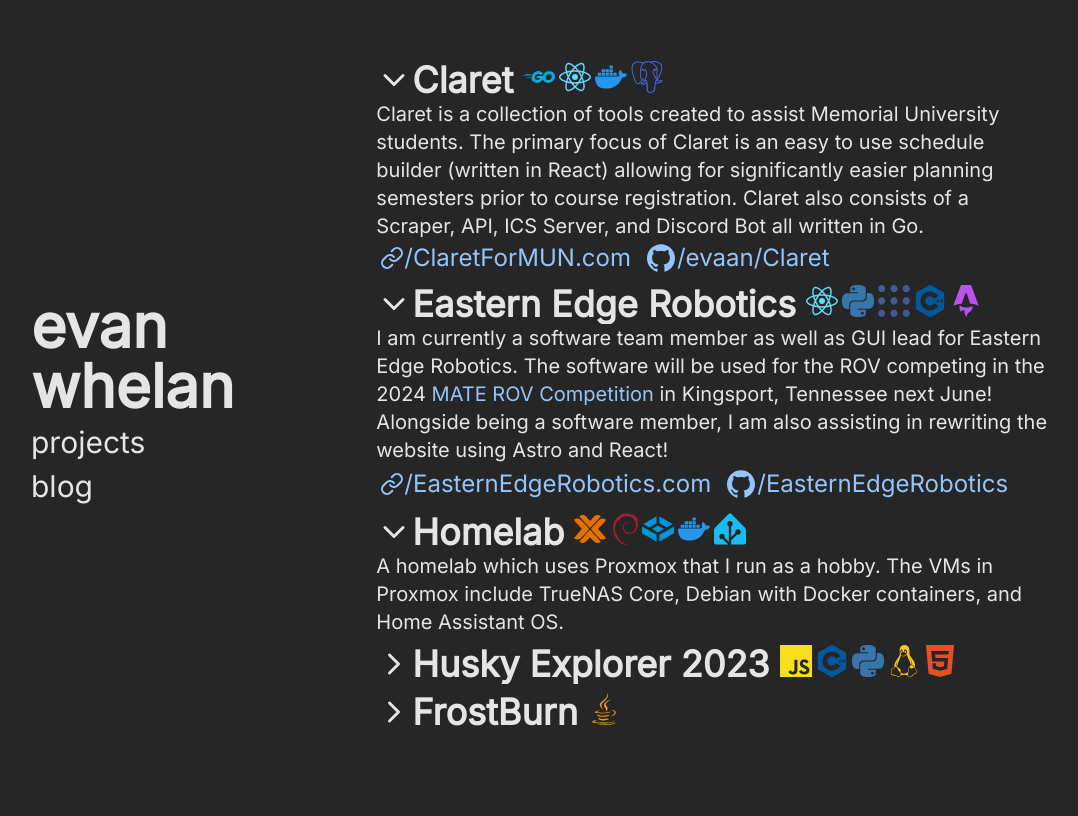
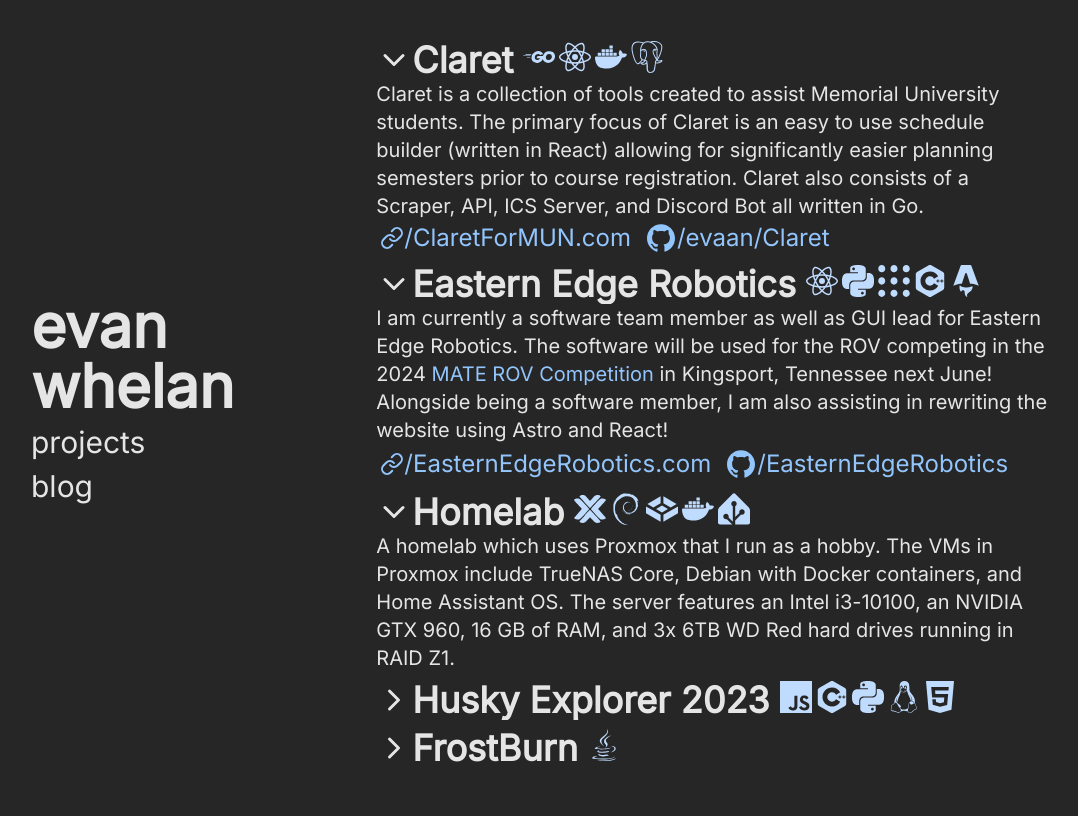
Before and after one commit to evaan/evaan.github.io, an Astro site: page /projects in a window 1280 px wide. Shown: the whole page, without its empty margins (101-1179 px from the left). Built offline with nearby package versions, Linux system fonts and the light colour scheme; Astro itself is replaced by a stand-in of ours.

Commit message:
change icon colours

```diff
--- a/src/layouts/Layout.astro
+++ b/src/layouts/Layout.astro
@@ -41,6 +41,10 @@
                     scrollbar-width: none;
                 }
             }
+
+            * {
+                font-variant-ligatures: none;
+            }
         </style>
     </head>
     <body>
--- a/src/pages/projects.astro
+++ b/src/pages/projects.astro
@@ -9,10 +9,10 @@
     <div class="my-10 w-screen overflow-hidden">
         <Accordion shown={true} index={0} title="Claret">
             <Fragment slot="icons">
-                <svg role="img" viewBox="0 0 24 24" xmlns="http://www.w3.org/2000/svg" width="32px" height="32px" class="fill-[#00ADD8] mr-1"><path d={siGo.path}/></svg>
-                <svg role="img" viewBox="0 0 24 24" xmlns="http://www.w3.org/2000/svg" width="32px" height="32px" class="fill-[#61DAFB] mr-1"><path d={siReact.path}/></svg>
-                <svg role="img" viewBox="0 0 24 24" xmlns="http://www.w3.org/2000/svg" width="32px" height="32px" class="fill-[#2496ED] mr-1"><path d={siDocker.path}/></svg>
-                <svg role="img" viewBox="0 0 24 24" xmlns="http://www.w3.org/2000/svg" width="32px" height="32px" class="fill-[#4169E1]"><path d={siPostgresql.path}/></svg>
+                <svg role="img" viewBox="0 0 24 24" xmlns="http://www.w3.org/2000/svg" width="32px" height="32px" class="fill-blue-200 mr-1"><path d={siGo.path}/></svg>
+                <svg role="img" viewBox="0 0 24 24" xmlns="http://www.w3.org/2000/svg" width="32px" height="32px" class="fill-blue-200 mr-1"><path d={siReact.path}/></svg>
+                <svg role="img" viewBox="0 0 24 24" xmlns="http://www.w3.org/2000/svg" width="32px" height="32px" class="fill-blue-200 mr-1"><path d={siDocker.path}/></svg>
+                <svg role="img" viewBox="0 0 24 24" xmlns="http://www.w3.org/2000/svg" width="32px" height="32px" class="fill-blue-200"><path d={siPostgresql.path}/></svg>
             </Fragment>
             <Fragment slot="data">
                 <p class="text-xl">
@@ -34,11 +34,11 @@
         </Accordion>
         <Accordion shown={true} index={1}, title="Eastern Edge Robotics">
             <Fragment slot="icons">
-                <svg role="img" viewBox="0 0 24 24" xmlns="http://www.w3.org/2000/svg" width="32px" height="32px" class="fill-[#61DAFB] mr-1"><path d={siReact.path}/></svg>
-                <svg role="img" viewBox="0 0 24 24" xmlns="http://www.w3.org/2000/svg" width="32px" height="32px" class="fill-[#3776AB] mr-1"><path d={siPython.path}/></svg>
-                <svg role="img" viewBox="0 0 24 24" xmlns="http://www.w3.org/2000/svg" width="32px" height="32px" class="fill-[#405D93] mr-1"><path d={siRos.path}/></svg>
-                <svg role="img" viewBox="0 0 24 24" xmlns="http://www.w3.org/2000/svg" width="32px" height="32px" class="fill-[#00599C] mr-1"><path d={siCplusplus.path}/></svg>
-                <svg role="img" viewBox="0 0 24 24" xmlns="http://www.w3.org/2000/svg" width="32px" height="32px" class="fill-[#BC52EE]"><path d={siAstro.path}/></svg>
+                <svg role="img" viewBox="0 0 24 24" xmlns="http://www.w3.org/2000/svg" width="32px" height="32px" class="fill-blue-200 mr-1"><path d={siReact.path}/></svg>
+                <svg role="img" viewBox="0 0 24 24" xmlns="http://www.w3.org/2000/svg" width="32px" height="32px" class="fill-blue-200 mr-1"><path d={siPython.path}/></svg>
+                <svg role="img" viewBox="0 0 24 24" xmlns="http://www.w3.org/2000/svg" width="32px" height="32px" class="fill-blue-200 mr-1"><path d={siRos.path}/></svg>
+                <svg role="img" viewBox="0 0 24 24" xmlns="http://www.w3.org/2000/svg" width="32px" height="32px" class="fill-blue-200 mr-1"><path d={siCplusplus.path}/></svg>
+                <svg role="img" viewBox="0 0 24 24" xmlns="http://www.w3.org/2000/svg" width="32px" height="32px" class="fill-blue-200"><path d={siAstro.path}/></svg>
             </Fragment>
             <Fragment slot="data">
                 <p class="text-xl">
@@ -60,25 +60,26 @@
         </Accordion>
         <Accordion shown={true} index={2} title="Homelab">
             <Fragment slot="icons">
-                <svg role="img" viewBox="0 0 24 24" xmlns="http://www.w3.org/2000/svg" width="32px" height="32px" class="fill-[#E57000] mr-1"><path d={siProxmox.path}/></svg>
-                <svg role="img" viewBox="0 0 24 24" xmlns="http://www.w3.org/2000/svg" width="32px" height="32px" class="fill-[#A81D33]"><path d={siDebian.path}/></svg>
-                <svg role="img" viewBox="0 0 24 24" xmlns="http://www.w3.org/2000/svg" width="32px" height="32px" class="fill-[#0095D5] mr-1"><path d={siTruenas.path}/></svg>
-                <svg role="img" viewBox="0 0 24 24" xmlns="http://www.w3.org/2000/svg" width="32px" height="32px" class="fill-[#2496ED] mr-1"><path d={siDocker.path}/></svg>
-                <svg role="img" viewBox="0 0 24 24" xmlns="http://www.w3.org/2000/svg" width="32px" height="32px" class="fill-[#18BCF2] mr-1"><path d={siHomeassistant.path}/></svg>
+                <svg role="img" viewBox="0 0 24 24" xmlns="http://www.w3.org/2000/svg" width="32px" height="32px" class="fill-blue-200 mr-1"><path d={siProxmox.path}/></svg>
+                <svg role="img" viewBox="0 0 24 24" xmlns="http://www.w3.org/2000/svg" width="32px" height="32px" class="fill-blue-200 mr-1"><path d={siDebian.path}/></svg>
+                <svg role="img" viewBox="0 0 24 24" xmlns="http://www.w3.org/2000/svg" width="32px" height="32px" class="fill-blue-200 mr-1"><path d={siTruenas.path}/></svg>
+                <svg role="img" viewBox="0 0 24 24" xmlns="http://www.w3.org/2000/svg" width="32px" height="32px" class="fill-blue-200 mr-1"><path d={siDocker.path}/></svg>
+                <svg role="img" viewBox="0 0 24 24" xmlns="http://www.w3.org/2000/svg" width="32px" height="32px" class="fill-blue-200 mr-1"><path d={siHomeassistant.path}/></svg>
             </Fragment>
             <Fragment slot="data">
                 <p class="text-xl">
                     A homelab which uses Proxmox that I run as a hobby. The VMs in Proxmox include TrueNAS Core, Debian with Docker containers, and Home Assistant OS.
+                    The server features an Intel i3-10100, an NVIDIA GTX 960, 16 GB of RAM, and 3x 6TB WD Red hard drives running in RAID Z1.
                 </p>
             </Fragment>
         </Accordion>
         <Accordion shown={false} index={3} title="Husky Explorer 2023">
             <Fragment slot="icons">
-                <svg role="img" viewBox="0 0 24 24" xmlns="http://www.w3.org/2000/svg" width="32px" height="32px" class="fill-[#F7DF1E] mr-1"><path d={siJavascript.path}/></svg>
-                <svg role="img" viewBox="0 0 24 24" xmlns="http://www.w3.org/2000/svg" width="32px" height="32px" class="fill-[#00599C] mr-1"><path d={siCplusplus.path}/></svg>
-                <svg role="img" viewBox="0 0 24 24" xmlns="http://www.w3.org/2000/svg" width="32px" height="32px" class="fill-[#3776AB] mr-1"><path d={siPython.path}/></svg>
-                <svg role="img" viewBox="0 0 24 24" xmlns="http://www.w3.org/2000/svg" width="32px" height="32px" class="fill-[#FCC624] mr-1"><path d={siLinux.path}/></svg>
-                <svg role="img" viewBox="0 0 24 24" xmlns="http://www.w3.org/2000/svg" width="32px" height="32px" class="fill-[#E34F26]"><path d={siHtml5.path}/></svg>
+                <svg role="img" viewBox="0 0 24 24" xmlns="http://www.w3.org/2000/svg" width="32px" height="32px" class="fill-blue-200 mr-1"><path d={siJavascript.path}/></svg>
+                <svg role="img" viewBox="0 0 24 24" xmlns="http://www.w3.org/2000/svg" width="32px" height="32px" class="fill-blue-200 mr-1"><path d={siCplusplus.path}/></svg>
+                <svg role="img" viewBox="0 0 24 24" xmlns="http://www.w3.org/2000/svg" width="32px" height="32px" class="fill-blue-200 mr-1"><path d={siPython.path}/></svg>
+                <svg role="img" viewBox="0 0 24 24" xmlns="http://www.w3.org/2000/svg" width="32px" height="32px" class="fill-blue-200 mr-1"><path d={siLinux.path}/></svg>
+                <svg role="img" viewBox="0 0 24 24" xmlns="http://www.w3.org/2000/svg" width="32px" height="32px" class="fill-blue-200"><path d={siHtml5.path}/></svg>
             </Fragment>
             <Fragment slot="data">
                 <p class="text-xl">
@@ -94,7 +95,7 @@
         </Accordion>
         <Accordion shown={false} index={4} title="FrostBurn">
             <Fragment slot="icons">
-                <svg xmlns="http://www.w3.org/2000/svg" viewBox="0 0 384 512" height="32px" width="32px" role="img" class="fill-[#f89820] mr-1">
+                <svg xmlns="http://www.w3.org/2000/svg" viewBox="0 0 384 512" height="32px" width="32px" role="img" class="fill-blue-200 mr-1">
                     <path d={fab.faJava.icon[4].toString()}/>
                 </svg>
             </Fragment>
```
Also changed, not shown: 1 other file.
